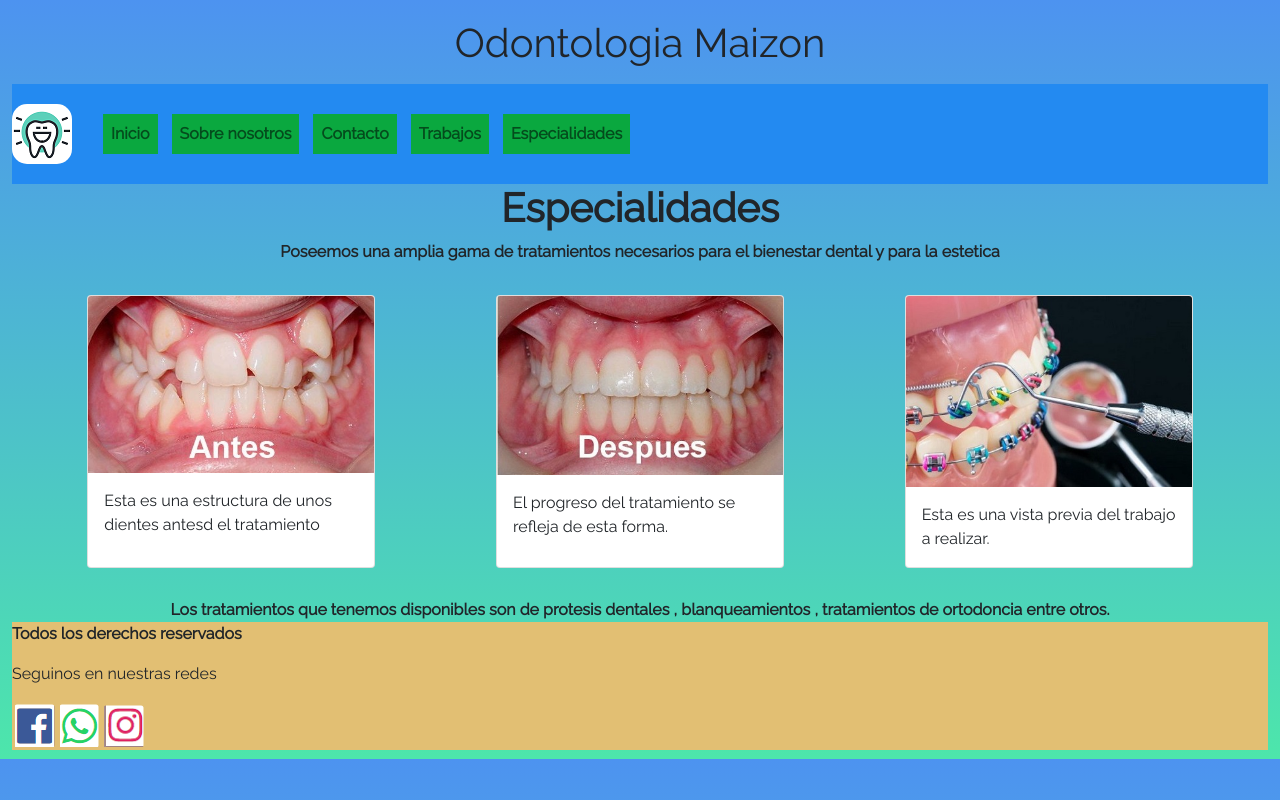
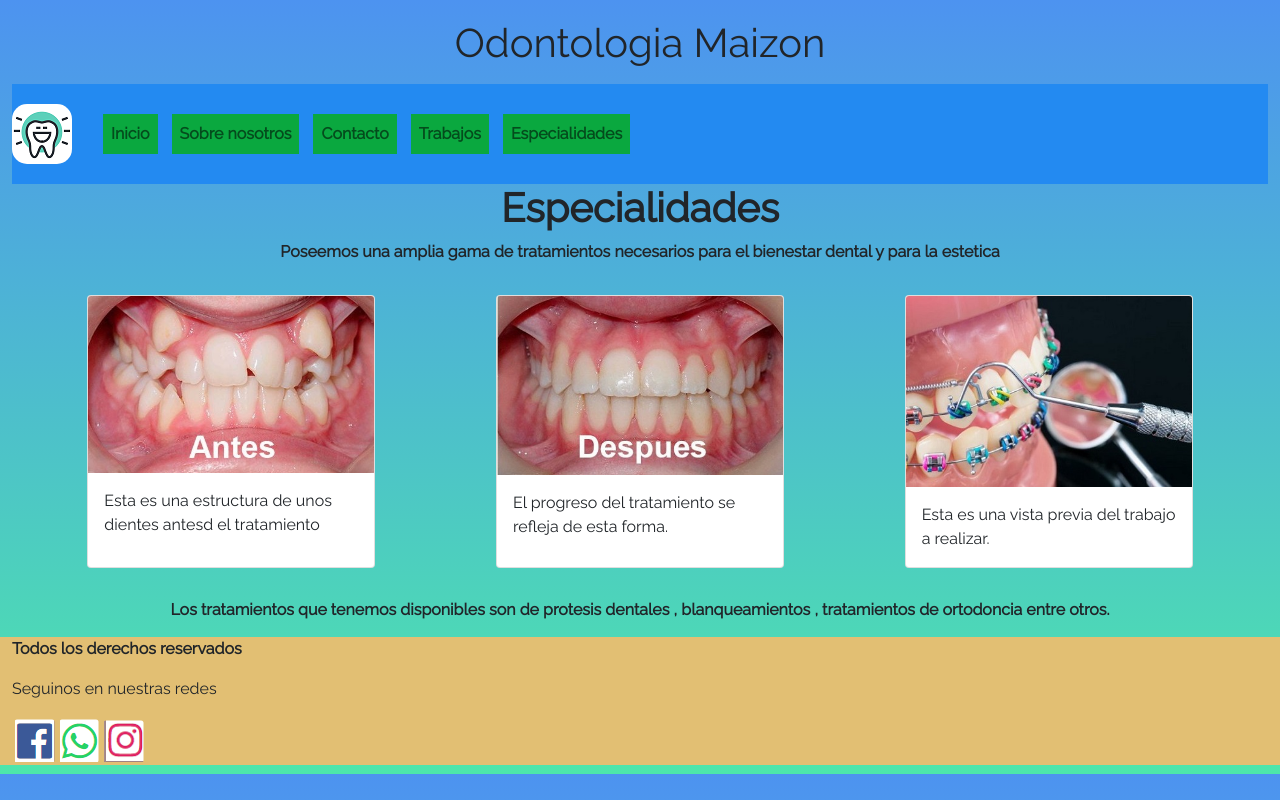
Before and after one commit to TomasBruera/Mi_Pagina_Web, a website: page especialidades.html in a window 1280 px wide. Drawn offline with nearby package versions, Linux system fonts and the light colour scheme.

Commit message:
SeoYArreglodeFooter

```diff
--- a/especialidades.html
+++ b/especialidades.html
@@ -72,11 +72,11 @@
                 </div>
 
 
-            <div class="titulo">
+            <div class="titulo agregarMargen">
                 Los tratamientos que tenemos disponibles son de protesis dentales , blanqueamientos , tratamientos de ortodoncia entre otros.
             </div>
 
-
+            <div class="row">
                 <footer class="Footer ">
                     <p class="Footer__titFooter">Todos los derechos reservados </p>
                     <p>Seguinos en nuestras redes</p>
@@ -85,8 +85,9 @@
                         <div class="miDiv"><img class="bordeSocial padEjemplo" src="Trabajos/wsp.png" alt="Imagen de wsp"></div>
                         <div class="miDiv"><img class="bordeSocial padEjemplo" src="Trabajos/ig.png" alt="Imagen de instagram"></div>
                     </div>
+                </footer>
+            </div>
 
-        </footer>
     </div>
 
     <script src="https://cdn.jsdelivr.net/npm/bootstrap@5.0.0-beta1/dist/js/bootstrap.bundle.min.js" integrity="sha384-ygbV9kiqUc6oa4msXn9868pTtWMgiQaeYH7/t7LECLbyPA2x65Kgf80OJFdroafW" crossorigin="anonymous"></script>
```
Also changed, not shown: index.html (+4 -2 lines), trabajos.html (+1 -1 lines). Lines whose indentation alone changed are shown as unchanged.
